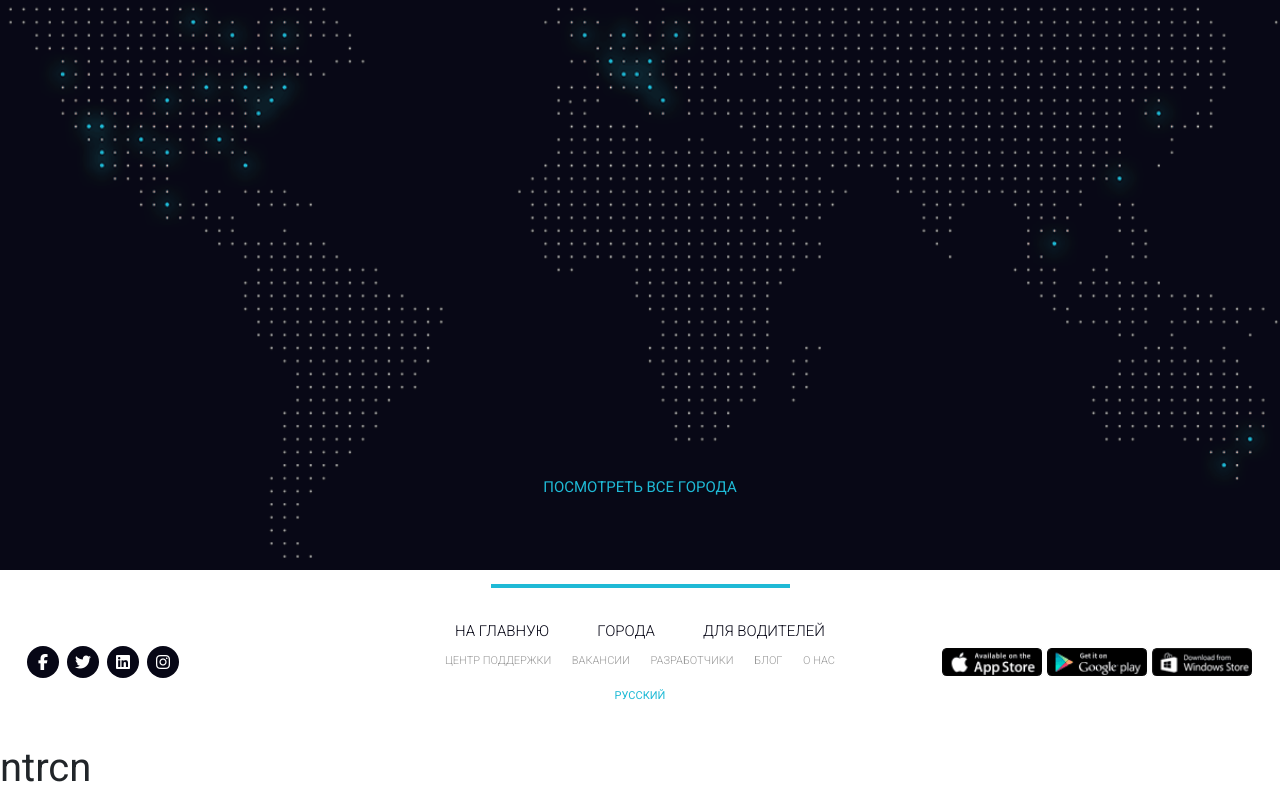
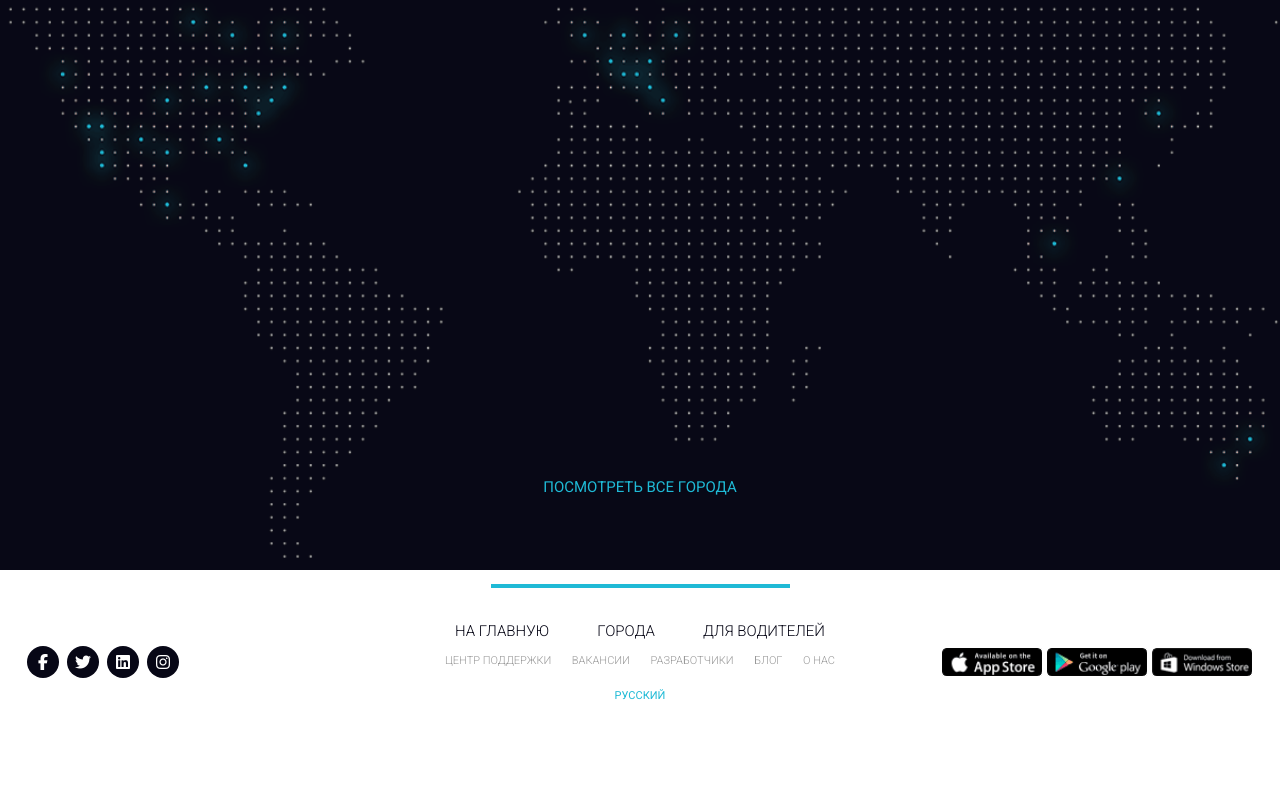
Before and after one commit to DevStarterPack7928/project, a plain HTML site: page src/index.html in a window 1280 px wide. Shown: the part 5026-5826 px from the top of the page. After the commit the page ends 5770 px from the top, so only its background shows below. Drawn offline with Linux system fonts and the light colour scheme.

Commit message:
Revert "index.html mod"
This reverts commit 08845219f344717aec74f3fa46c752cc9c36f12a.

revert commit

```diff
--- a/src/index.html
+++ b/src/index.html
@@ -419,8 +419,6 @@
         </div>
     </footer>
 
-    <h1>ntrcn</h1>
-
     <script src="https://kit.fontawesome.com/d27af28813.js" crossorigin="anonymous"></script>
     <!-- иконочные шрифты. в css найти по слову "fab" -->
     <script src="js/script.js"></script>
```
